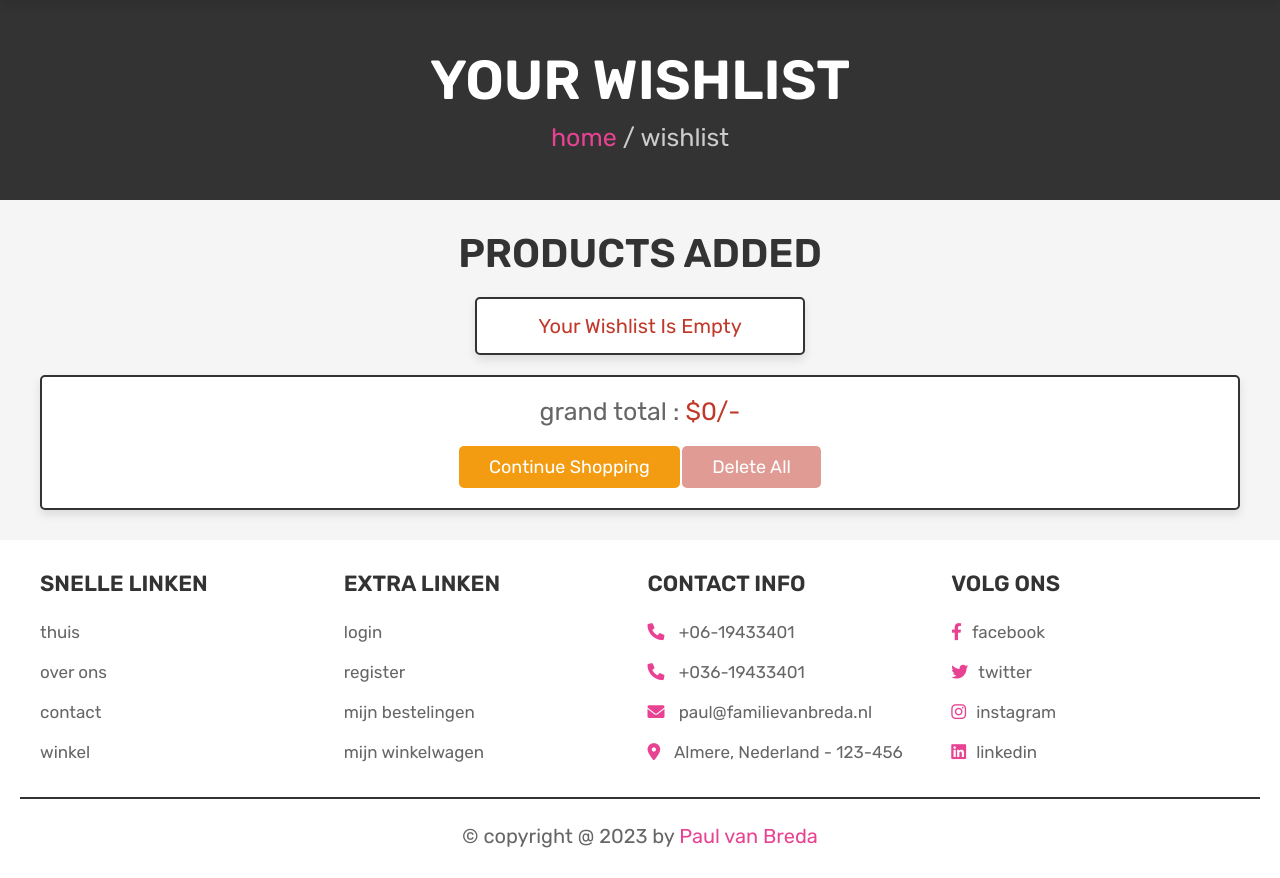
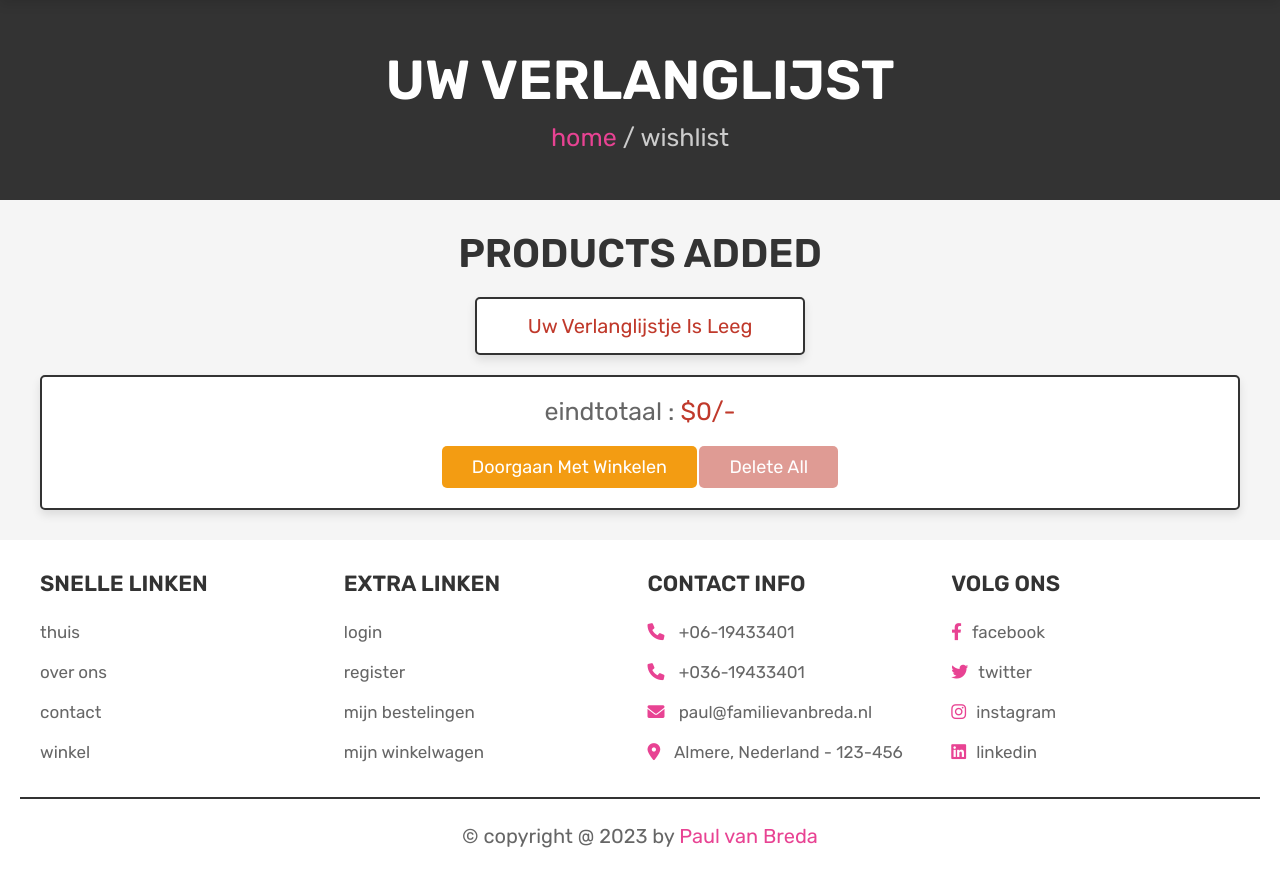
Before and after one commit to paulroc/ExamenPaulFlowerPower, a PHP site: page /wishlist.php in a window 1280 px wide. Shown: the part 74-952 px from the top of the page. Run offline with PHP 8.4, Linux system fonts and the light colour scheme; a user stored in the database is signed in; data comes from the database, SQL or seed files in the repository.

Commit message:
plz no more ;(

```diff
--- a/orders.php
+++ b/orders.php
@@ -50,7 +50,6 @@ if(!isset($user_id)){
     <div class="box">
         <p> geplaatst op : <span><?php echo $fetch_orders['placed_on']; ?></span> </p>
         <p> naam : <span><?php echo $fetch_orders['name']; ?></span> </p>
-        <p> nummer : <span><?php echo $fetch_orders['number']; ?></span> </p>
         <p> email : <span><?php echo $fetch_orders['email']; ?></span> </p>
         <p> adres : <span><?php echo $fetch_orders['address']; ?></span> </p>
         <p> betalingsmiddel : <span><?php echo $fetch_orders['method']; ?></span> </p>
--- a/wishlist.php
+++ b/wishlist.php
@@ -21,7 +21,7 @@ if(isset($_POST['add_to_cart'])){
     $check_cart_numbers = mysqli_query($conn, "SELECT * FROM `cart` WHERE name = '$product_name' AND user_id = '$user_id'") or die('query failed');
 
     if(mysqli_num_rows($check_cart_numbers) > 0){
-        $message[] = 'already added to cart';
+        $message[] = 'al toegevoegd aan winkelwagen';
     }else{
 
         $check_wishlist_numbers = mysqli_query($conn, "SELECT * FROM `wishlist` WHERE name = '$product_name' AND user_id = '$user_id'") or die('query failed');
@@ -31,7 +31,7 @@ if(isset($_POST['add_to_cart'])){
         }
 
         mysqli_query($conn, "INSERT INTO `cart`(user_id, pid, name, price, quantity, image) VALUES('$user_id', '$product_id', '$product_name', '$product_price', '$product_quantity', '$product_image')") or die('query failed');
-        $message[] = 'product added to cart';
+        $message[] = 'product toegevoegd aan winkelwagen';
     }
 
 }
@@ -69,7 +69,7 @@ if(isset($_GET['delete_all'])){
 <?php @include 'header.php'; ?>
 
 <section class="heading">
-    <h3>your wishlist</h3>
+    <h3>uw verlanglijst</h3>
     <p> <a href="home.php">home</a> / wishlist </p>
 </section>
 
@@ -95,21 +95,21 @@ if(isset($_GET['delete_all'])){
         <input type="hidden" name="product_name" value="<?php echo $fetch_wishlist['name']; ?>">
         <input type="hidden" name="product_price" value="<?php echo $fetch_wishlist['price']; ?>">
         <input type="hidden" name="product_image" value="<?php echo $fetch_wishlist['image']; ?>">
-        <input type="submit" value="add to cart" name="add_to_cart" class="btn">
+        <input type="submit" value="Voeg toe aan winkelwagen" name="add_to_cart" class="btn">
 
     </form>
     <?php
     $grand_total += $fetch_wishlist['price'];
         }
     }else{
-        echo '<p class="empty">your wishlist is empty</p>';
+        echo '<p class="empty">uw verlanglijstje is leeg</p>';
     }
     ?>
     </div>
 
     <div class="wishlist-total">
-        <p>grand total : <span>$<?php echo $grand_total; ?>/-</span></p>
-        <a href="shop.php" class="option-btn">continue shopping</a>
+        <p>eindtotaal : <span>$<?php echo $grand_total; ?>/-</span></p>
+        <a href="shop.php" class="option-btn">doorgaan met winkelen</a>
         <a href="wishlist.php?delete_all" class="delete-btn <?php echo ($grand_total > 1)?'':'disabled' ?>" onclick="return confirm('delete all from wishlist?');">delete all</a>
     </div>
 
```
Also changed, not shown: admin_contacts.php (+4 -4 lines), contact.php (+6 -6 lines).
